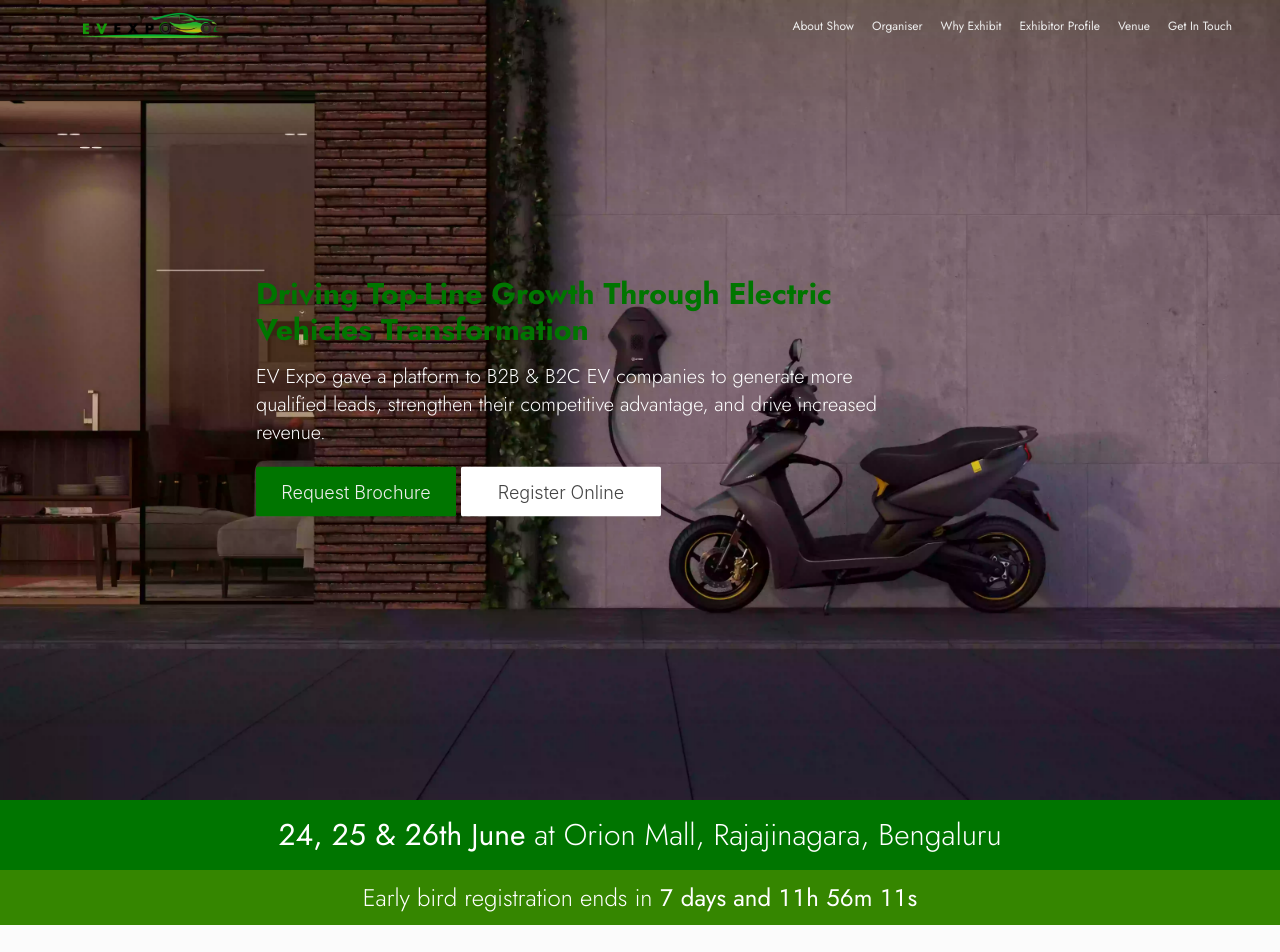
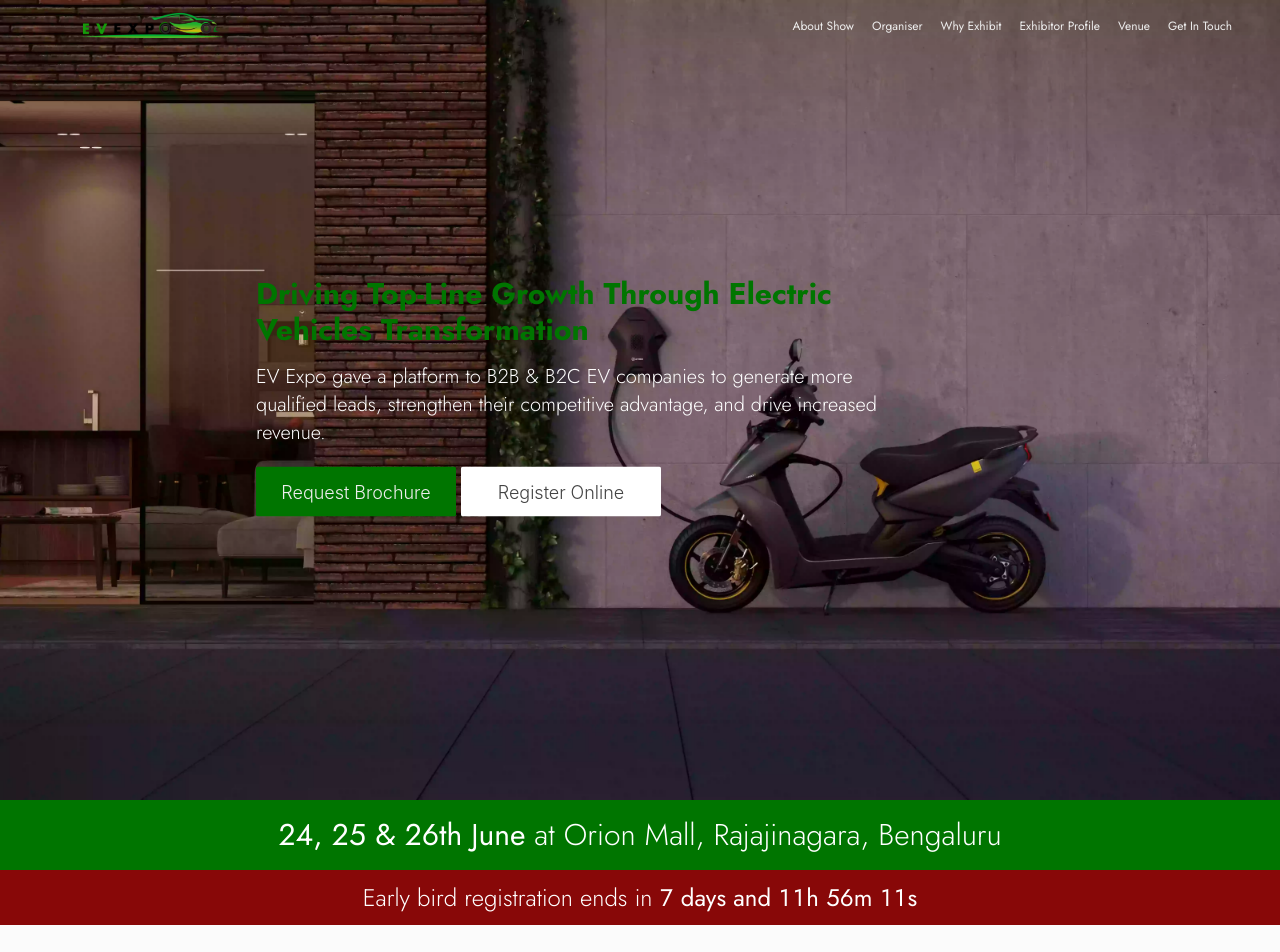
Before and after one commit to naveenn9a/evexpo, a Next.js app: page / in a window 1280 px wide. Shown: the top 952 px of the page. Built offline with nearby package versions, Linux system fonts and the light colour scheme.

Commit message:
changes colour

```diff
--- a/pages/index.jsx
+++ b/pages/index.jsx
@@ -164,7 +164,7 @@ export default function Home() {
             <h1 className='sm:text-lg text-3xl font-[300] text-center mb-0 text-white'><span className="font-[400]">24, 25 & 26th June</span> at Orion Mall, Rajajinagara, Bengaluru</h1>
           </div>
         </div>
-        <div className="count-down w-full py-6 px-10 h-[55px] flex flex-col items-center justify-center" style={{ background: '#358600' }}>
+        <div className="count-down w-full py-6 px-10 h-[55px] flex flex-col items-center justify-center" style={{ background: '#880808' }}>
           <Countdown
             date={new Date("2022-06-10T06:00:00")}
             renderer={renderer}
```
